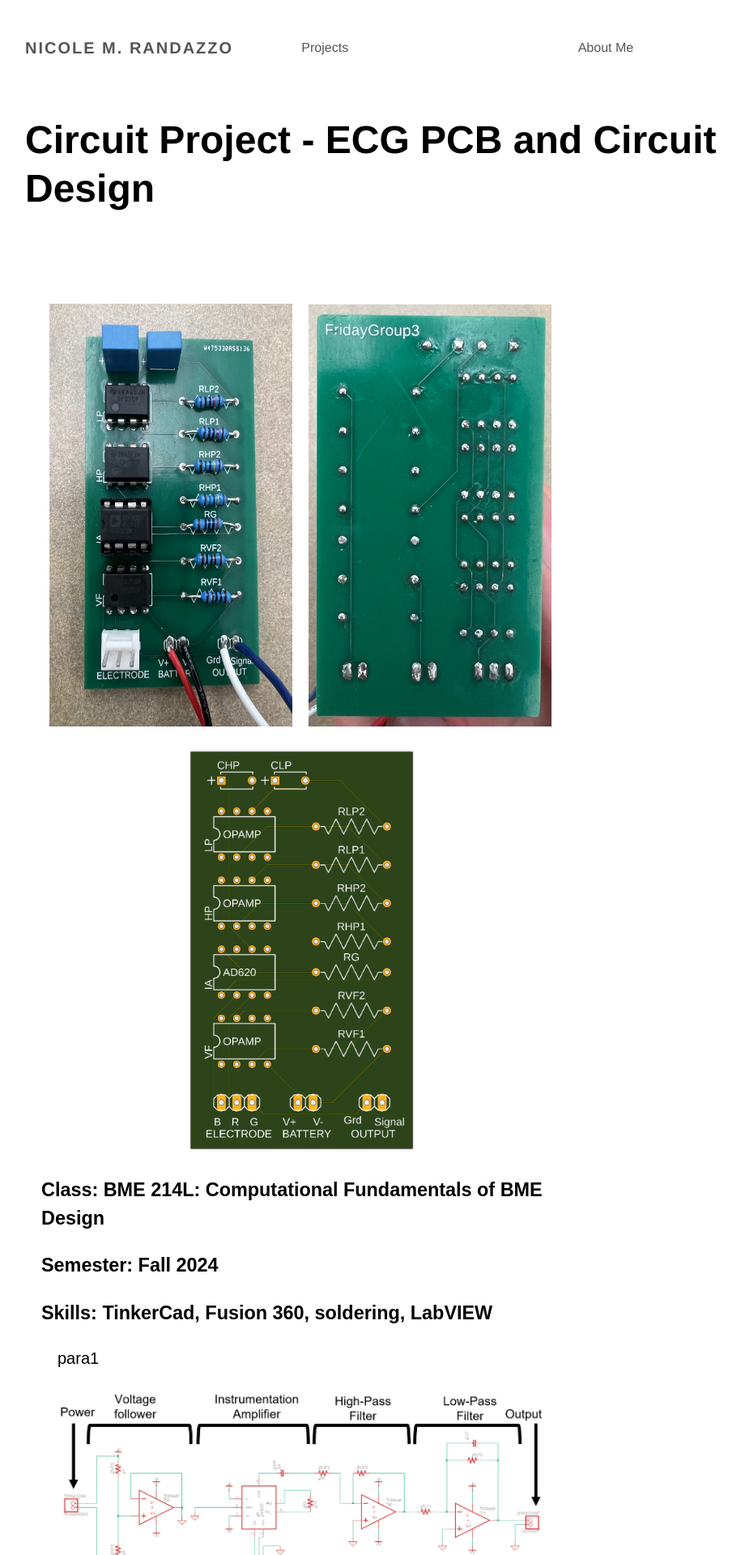
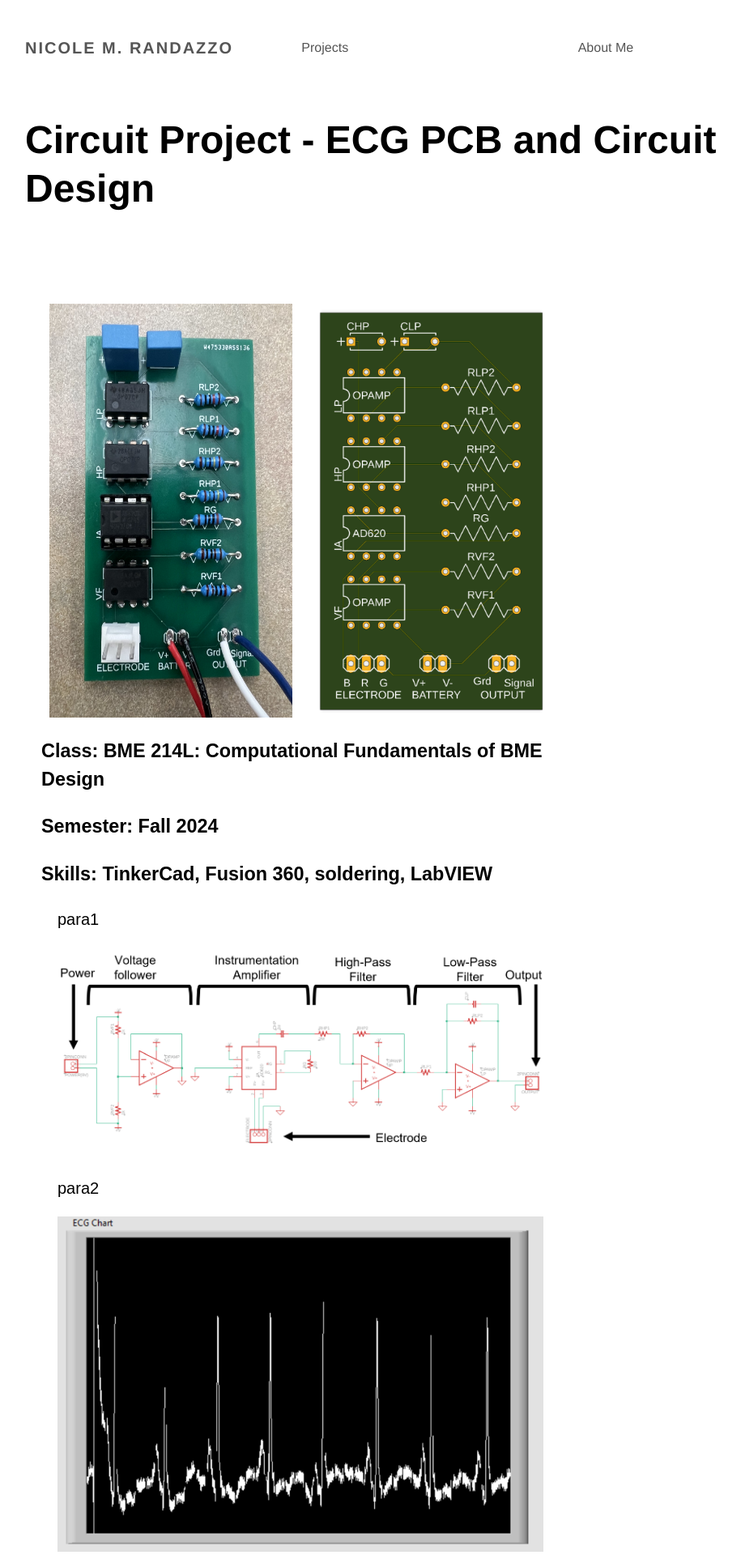
Before and after one commit to NicoleMRandazzo/nicolemrandazzo.github.io, a Jekyll site: the page built from _products/Screenplay-template-for-Apple-Pages-Warner-Brothers.md, in a window 1280 px wide. Shown: the top 1920 px of the page at 81% size, without its empty margins (97-1012 px from the left). Built offline with Jekyll 4.4.1, drawn with Linux system fonts in a browser that asks for light colours.

Commit message:
Update Screenplay-template-for-Apple-Pages-Warner-Brothers.md

```diff
--- a/_products/Screenplay-template-for-Apple-Pages-Warner-Brothers.md
+++ b/_products/Screenplay-template-for-Apple-Pages-Warner-Brothers.md
@@ -10,7 +10,6 @@ image: /images/templates/screenplay/CircuitMain.jpg
 <div style="max-width: 1000px; margin: 0 auto; padding: 20px;">
   <div style="display: flex; justify-content: center; gap: 20px; flex-wrap: wrap; margin: 20px 0;">
     <img src="{{site.baseurl}}/images/templates/screenplay/CircuitMain.jpg" style="width: 300px; height: auto;" />
-    <img src="{{site.baseurl}}/images/templates/c6.png" style="width: 300px; height: auto;" />
     <img src="{{site.baseurl}}/images/templates/c10.png" style="width: 300px; height: auto;" />
   </div>
   <h3>Class: BME 214L: Computational Fundamentals of BME Design</h3>
```
